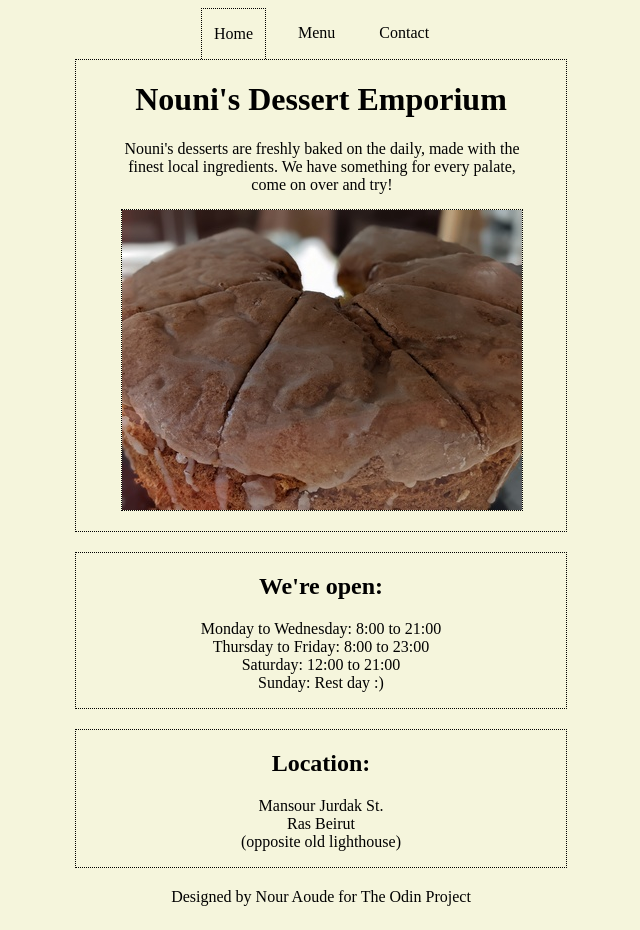
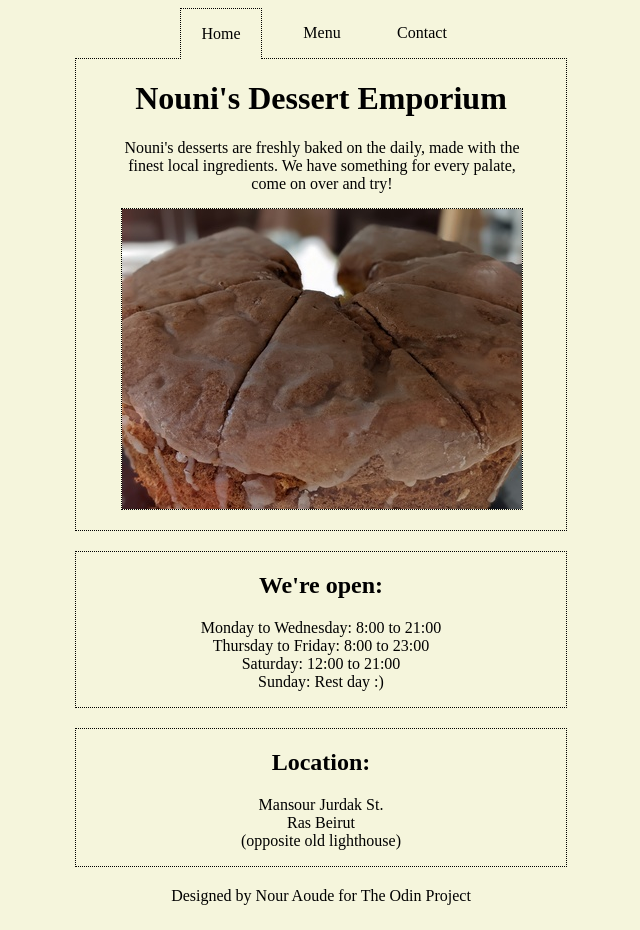
Before and after one commit to naouuud/restaurant, a website built with webpack: page dist/index.html in a window 1280 px wide. Shown: the whole page, without its empty margins (319-959 px from the left). Built offline with Linux system fonts and the light colour scheme.

Commit message:
Fix tabs

```diff
--- a/src/style.css
+++ b/src/style.css
@@ -17,7 +17,8 @@ ul {
 }
 
 .tabs ul li {
-    padding: 16px 12px;
+    width: 80px;
+    padding: 16px 0;
 }
 
 li {
@@ -27,6 +28,8 @@ li {
 li.selected {
     border: 1px dotted black;
     border-bottom: none;
+    margin-bottom: -1px;
+    z-index: 1;
 }
 
 div#content {
```
Also changed, not shown: dist/main.js.
